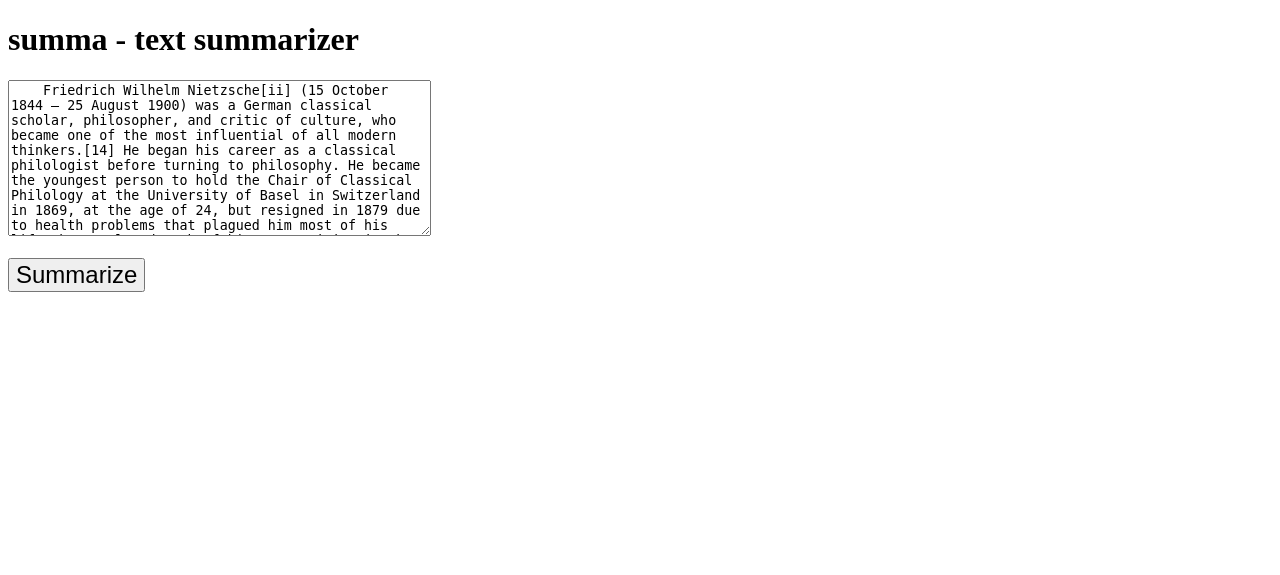
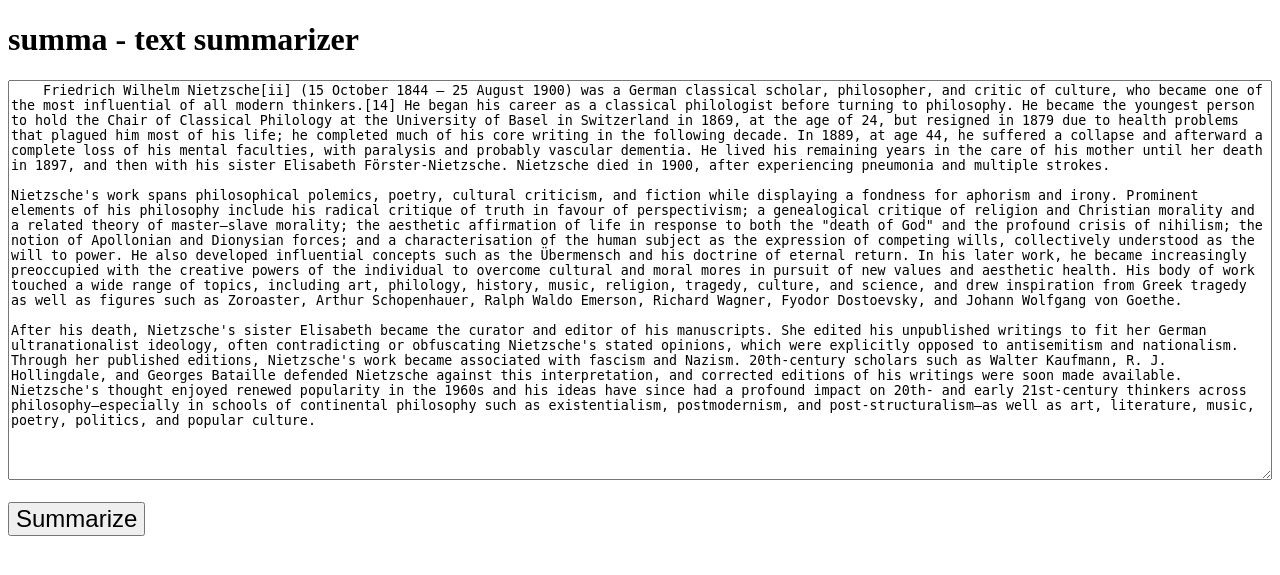
Before and after one commit to maxeozakh/summa, a Flask app: page / in a window 1280 px wide. Shown: the top 575 px of the page. Run offline with Flask 3, Linux system fonts and the light colour scheme; parts of the project's set-up code (start-up, migrations or seed data) failed here and were passed over; some libraries are stand-ins or nearby versions.

Commit message:
cosmetics

```diff
--- a/templates/index.html
+++ b/templates/index.html
@@ -20,6 +20,14 @@
       }
       .hidden {
         display: none;
+      }
+      textarea {
+        width: 100%;
+        height: 50vh;
+      }
+
+      * {
+        box-sizing: border-box;
       }
     </style>
     <h1>summa - text summarizer</h1>
```
